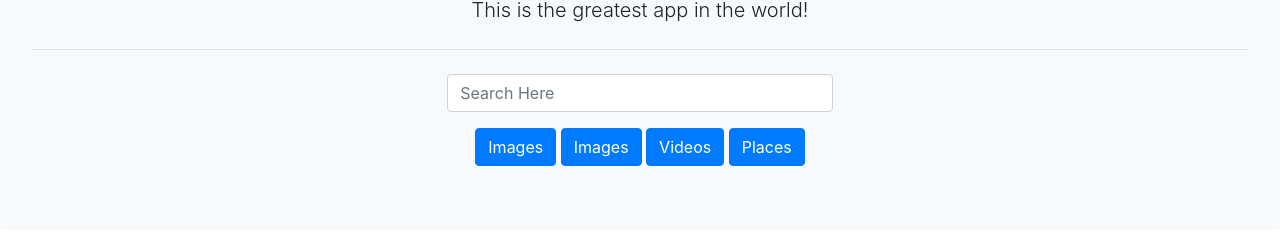
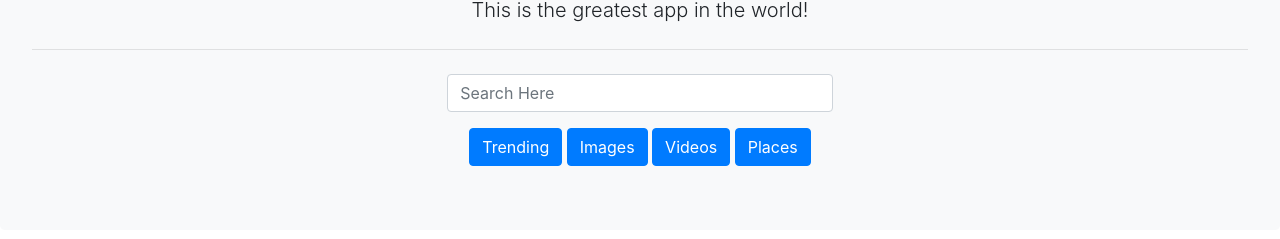
Before and after one commit to angelu9/TravelTrek, a plain HTML site: page index.html in a window 1280 px wide. Shown: the part 214-453 px from the top of the page. Drawn offline with nearby package versions, Linux system fonts and the light colour scheme.

Commit message:
updated html

```diff
--- a/index.html
+++ b/index.html
@@ -53,7 +53,7 @@
 
         <!-- <button class="btn btn-primary modal-trigger" href="error" type="submit" id="trendingButton">Trending</button> -->
 
-        <button class="btn btn-primary" type="submit" id=trendingButton>Images</button>
+        <button class="btn btn-primary" type="submit" id=trendingButton>Trending</button>
         <button class="btn btn-primary" type="submit" id=imageButton>Images</button>
         <button class="btn btn-primary" type="submit" id=videoButton>Videos</button>
         <button class="btn btn-primary" type="submit" id=placesButton>Places</button>
```
